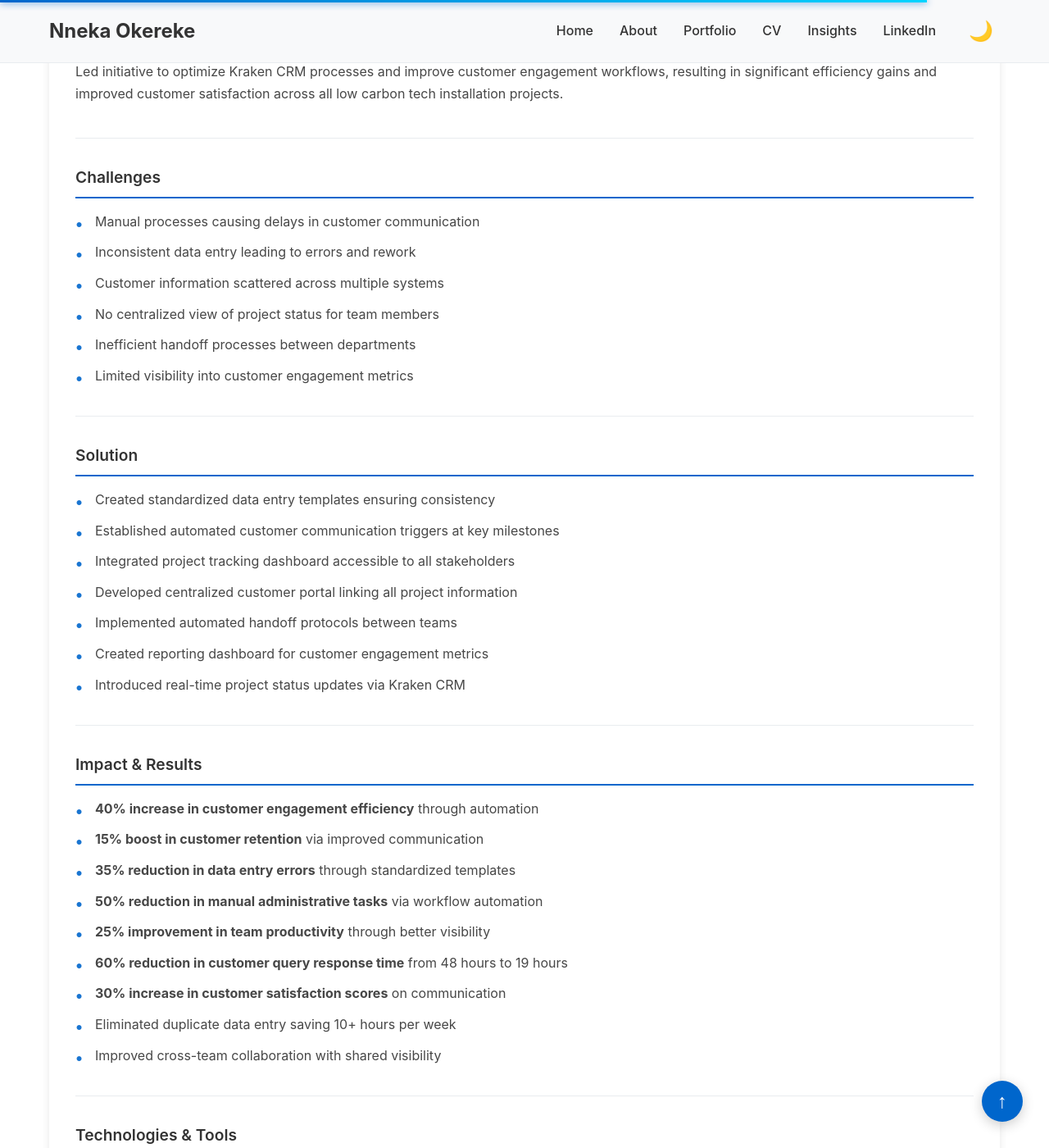
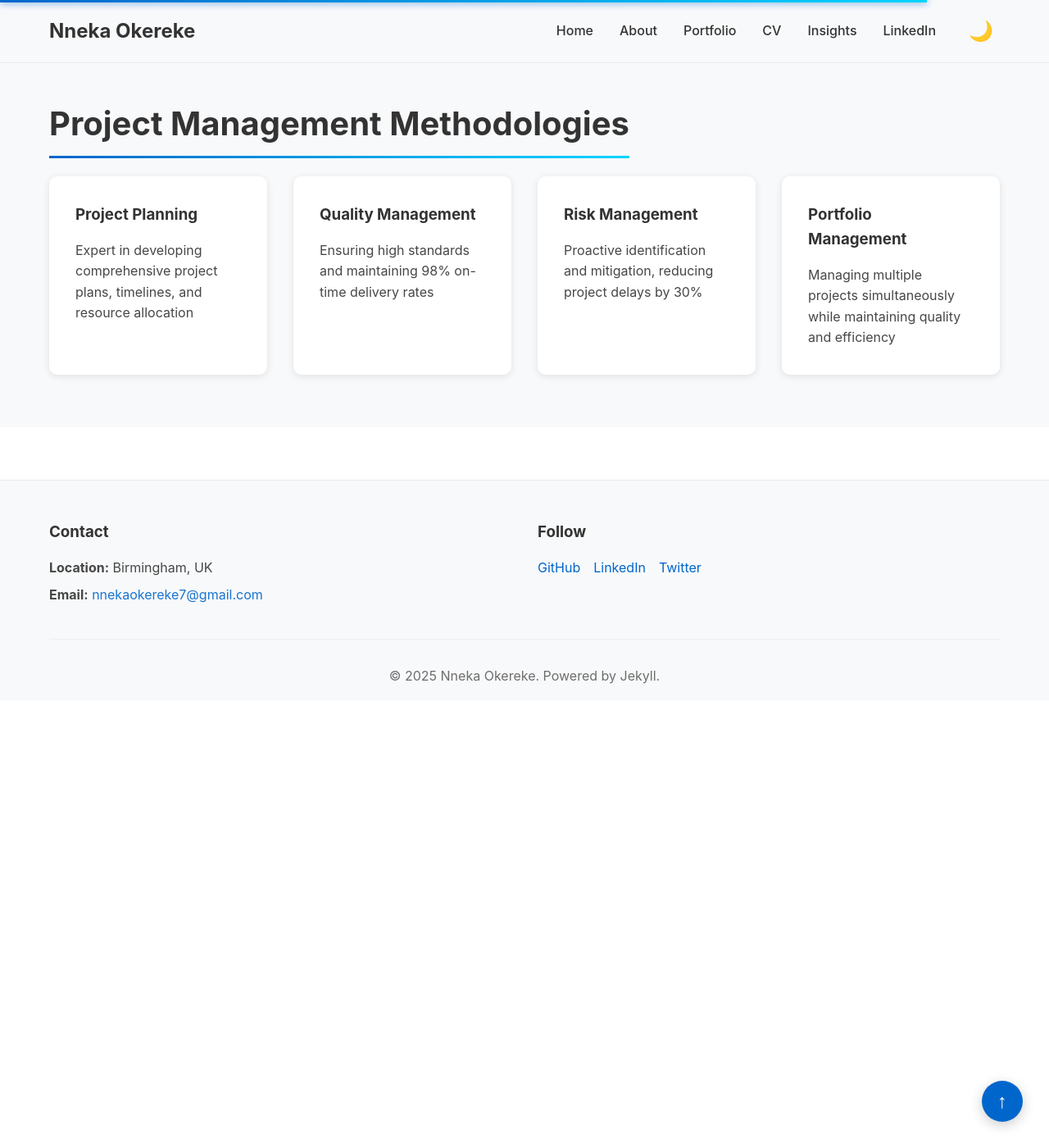
Before and after one commit to nnekaokereke/nnekaokereke.github.io, a Jekyll site: the page built from portfolio.html, in a window 1280 px wide and 1400 px high, scrolled down 8841 px. Shown: the whole window at 82% size. Built offline with Jekyll 4.4.1, drawn with Linux system fonts in a browser that asks for light colours; some of the changed text lies outside the part shown.

Commit message:
Remove CRM optimization project from portfolio

```diff
--- a/portfolio.html
+++ b/portfolio.html
@@ -341,77 +341,7 @@
                 </div>
             </div>
 
-            <!-- Project 4: CRM Optimization & Process Improvement -->
-            <div class="project-card" data-category="all">
-                <div class="project-header">
-                    <h3>CRM Process Optimization & Customer Engagement Enhancement</h3>
-                    <span class="project-status completed">Completed</span>
-                </div>
-                <div class="project-meta">
-                    <span class="project-duration">Aug 2024 - Sep 2024</span>
-                    <span class="project-company">Octopus Energy</span>
-                    <span class="project-team">CRM Team, Customer Service, IT Support</span>
-                    <span class="project-scale">Company-Wide Impact</span>
-                </div>
-
-                <div class="project-case-study">
-                    <div class="case-section">
-                        <h4 class="case-section-title">Project Overview</h4>
-                        <p>Led initiative to optimize Kraken CRM processes and improve customer engagement workflows, resulting in significant efficiency gains and improved customer satisfaction across all low carbon tech installation projects.</p>
-                    </div>
-
-                    <div class="case-section">
-                        <h4 class="case-section-title">Challenges</h4>
-                        <ul>
-                            <li>Manual processes causing delays in customer communication</li>
-                            <li>Inconsistent data entry leading to errors and rework</li>
-                            <li>Customer information scattered across multiple systems</li>
-                            <li>No centralized view of project status for team members</li>
-                            <li>Inefficient handoff processes between departments</li>
-                            <li>Limited visibility into customer engagement metrics</li>
-                        </ul>
-                    </div>
-
-                    <div class="case-section">
-                        <h4 class="case-section-title">Solution</h4>
-                        <ul>
-                            <li>Created standardized data entry templates ensuring consistency</li>
-                            <li>Established automated customer communication triggers at key milestones</li>
-                            <li>Integrated project tracking dashboard accessible to all stakeholders</li>
-                            <li>Developed centralized customer portal linking all project information</li>
-                            <li>Implemented automated handoff protocols between teams</li>
-                            <li>Created reporting dashboard for customer engagement metrics</li>
-                            <li>Introduced real-time project status updates via Kraken CRM</li>
-                        </ul>
-                    </div>
-
-                    <div class="case-section">
-                        <h4 class="case-section-title">Impact & Results</h4>
-                        <ul>
-                            <li><strong>40% increase in customer engagement efficiency</strong> through automation</li>
-                            <li><strong>15% boost in customer retention</strong> via improved communication</li>
-                            <li><strong>35% reduction in data entry errors</strong> through standardized templates</li>
-                            <li><strong>50% reduction in manual administrative tasks</strong> via workflow automation</li>
-                            <li><strong>25% improvement in team productivity</strong> through better visibility</li>
-                            <li><strong>60% reduction in customer query response time</strong> from 48 hours to 19 hours</li>
-                            <li><strong>30% increase in customer satisfaction scores</strong> on communication</li>
-                            <li>Eliminated duplicate data entry saving 10+ hours per week</li>
-                            <li>Improved cross-team collaboration with shared visibility</li>
-                        </ul>
-                    </div>
-
-                    <div class="case-section">
-                        <h4 class="case-section-title">Technologies & Tools</h4>
-                        <div class="tech-tags">
-                            <span class="tech-tag">Kraken CRM</span>
-                            <span class="tech-tag">Microsoft Excel</span>
-                            <span class="tech-tag">Power BI</span>
-                            <span class="tech-tag">Process Mapping</span>
-                            <span class="tech-tag">Workflow Automation</span>
-                        </div>
-                    </div>
-                </div>
-            </div>
+            <!-- Additional project cards (if any) go here -->
         </div>
 
         <div class="portfolio-note">
```
